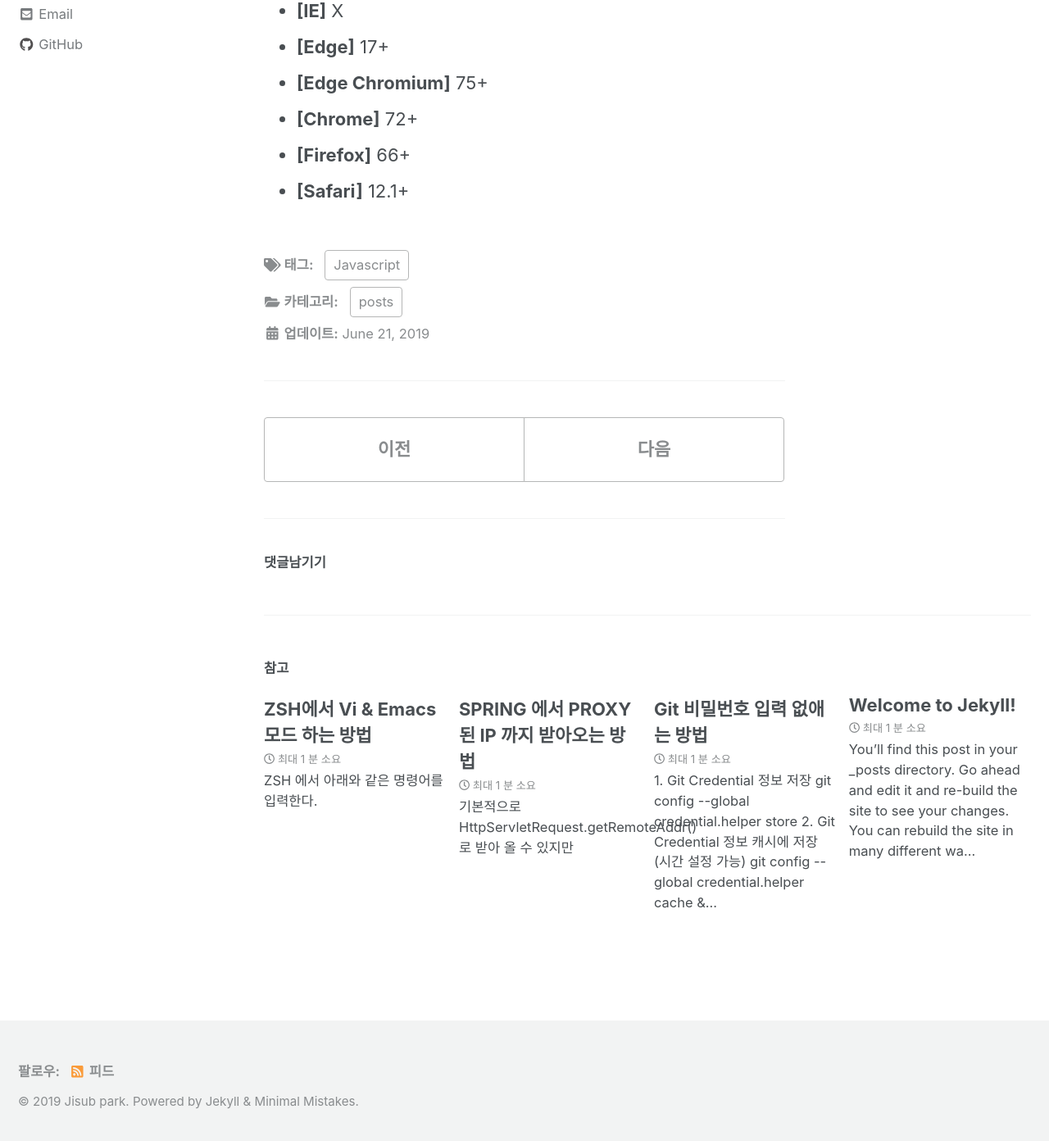
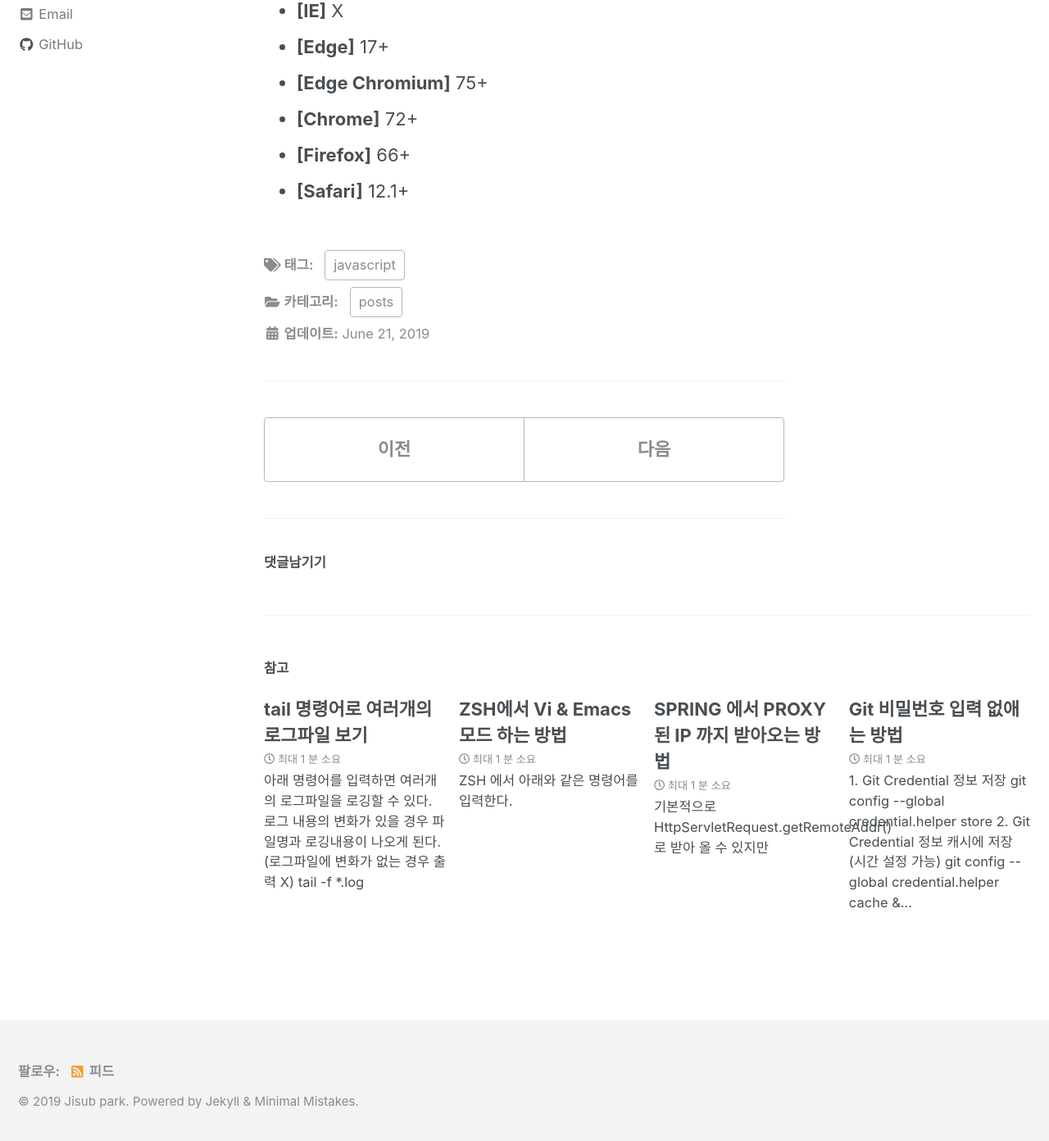
Before and after one commit to subji/subji.github.io, a Jekyll site: the page built from _posts/2019-06-21-howtousees6onbrowser.md, in a window 1280 px wide and 1400 px high, scrolled down 751 px. Shown: the top 1392 px of the window at 82% size. Built offline with Jekyll 4.4.1, drawn with Linux system fonts in a browser that asks for light colours; cached includes are drawn as plain includes; nearby versions of some CDN libraries; comment, search, counter and statistics services are not loaded.

Commit message:
201906271750 add

````diff
--- a/_posts/2019-06-21-howtousees6onbrowser.md
+++ b/_posts/2019-06-21-howtousees6onbrowser.md
@@ -2,7 +2,7 @@
 title: "브라우저에서 ES6 사용 방법"
 date: 2019-06-21
 categories: posts
-tags: [Javascript]
+tags: [javascript]
 ---
 
 vuejs 를 사용하다가 import & export 문을 사용할 경우가 생겨 사용하던 도중
--- /dev/null
+++ b/_posts/2019-06-27-howtoshowmultiplelog.md
@@ -0,0 +1,13 @@
+---
+title: "tail 명령어로 여러개의 로그파일 보기"
+date: 2019-06-27
+categories: posts
+tags: ["linux"]
+---
+
+### 아래 명령어를 입력하면 여러개의 로그파일을 로깅할 수 있다.
+### 로그 내용의 변화가 있을 경우 파일명과 로깅내용이 나오게 된다.
+### (로그파일에 변화가 없는 경우 출력 X)
+```bash
+tail -f *.log
+```
````
Also changed, not shown: _posts/2019-05-30-git-credential-helper.md (+1 -1 lines), _posts/2019-06-18-getclientiponspring.md (+1 -1 lines), _posts/2019-06-25-howtosetvimodeonzsh.md (+1 -1 lines).
